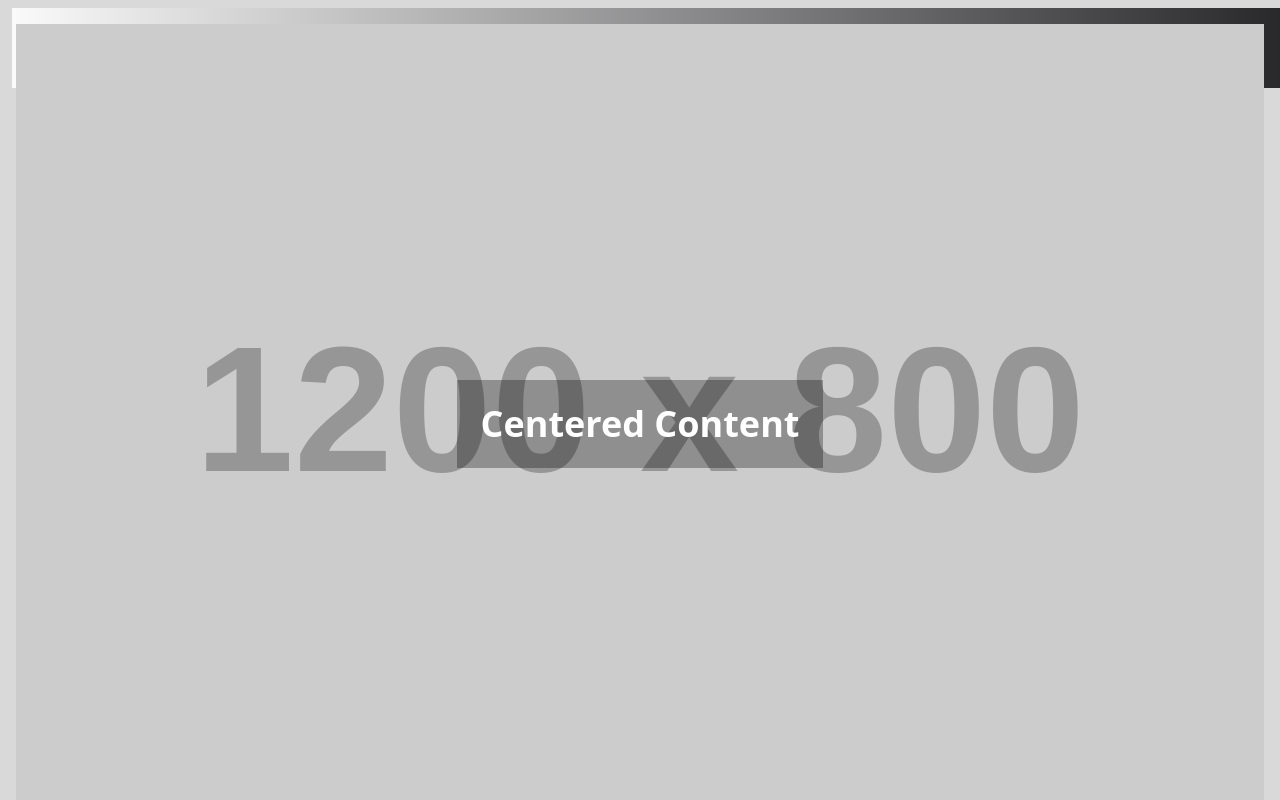
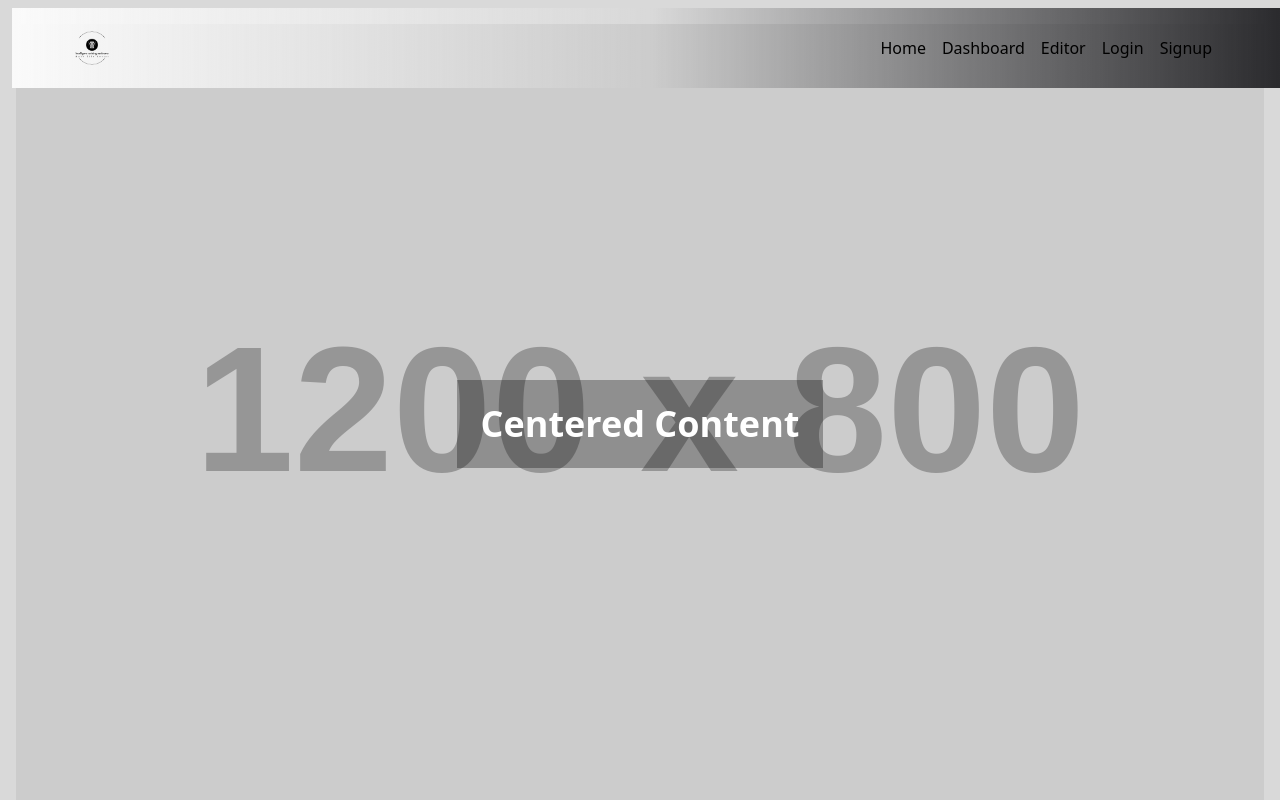
Before and after one commit to Robertpaschal/Portfolio_Project, a React (Create React App) app in the folder Writing_assistant/frontend/: page / in a window 1280 px wide. Shown: the top 800 px of the page. Built offline with nearby package versions, Linux system fonts and the light colour scheme.

Commit message:
refactor: Update Navbar component with new background gradient and z-index

```diff
--- a/Writing_assistant/frontend/src/components/Navbar.js
+++ b/Writing_assistant/frontend/src/components/Navbar.js
@@ -30,7 +30,7 @@ const Navbar = () => {
 
   return (
     <>
-      <nav className="mx-3 my-2 flex items-center justify-between px-10 bg-gradient-to-r from-neutral-50  to-zinc-800 rounded-m-md fixed top-0 w-full">
+      <nav className="mx-3 my-2 flex items-center justify-between px-10 bg-gradient-to-r from-neutral-50 via-transparent to-zinc-800 rounded-m-md z-40 fixed top-0 w-full">
         <img src={logo} alt="logo" className="w-20 h-20" />
         <ul className='py-2 flex gap-4  pr-10'>
           <li className=' hover:text-sky-800'> Home </li>
```
